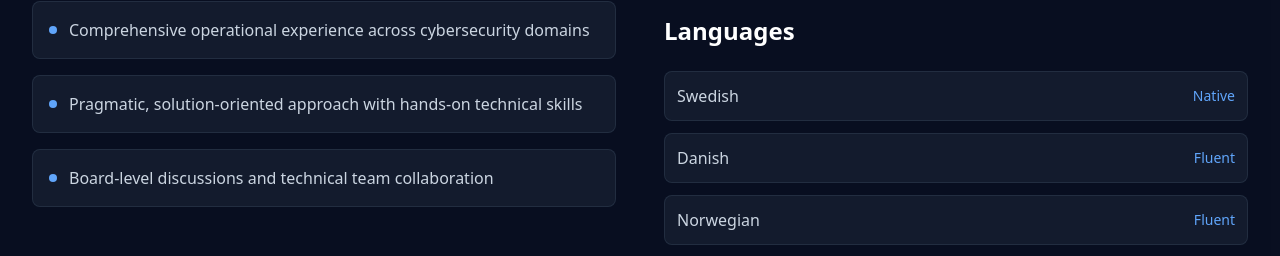
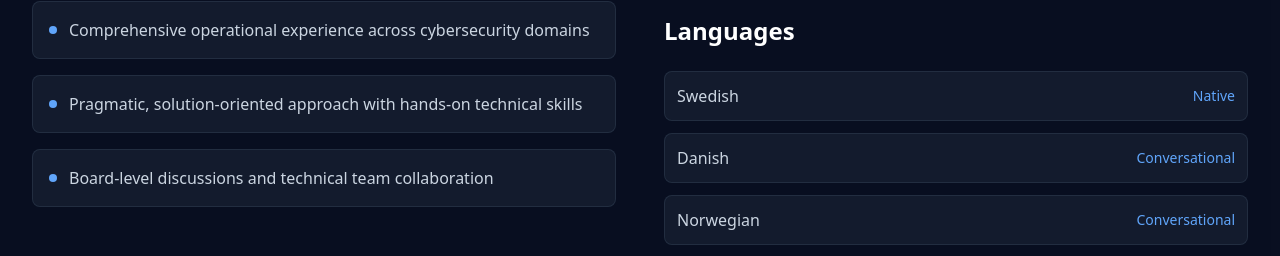
Before and after one commit to fredrik-hansen/pki-ad, a React (Vite) app: page / in a window 1280 px wide. Shown: the part 1333-1589 px from the top of the page. Built offline with nearby package versions, Linux system fonts and the light colour scheme.

Commit message:
Code edited in Lovable Code Editor
Edited UI in Lovable

```diff
--- a/src/components/About.tsx
+++ b/src/components/About.tsx
@@ -16,8 +16,8 @@ export const About = () => {
 
   const languages = [
     { name: "Swedish", level: "Native" },
-    { name: "Danish", level: "Fluent" },
-    { name: "Norwegian", level: "Fluent" },
+    { name: "Danish", level: "Conversational" },
+    { name: "Norwegian", level: "Conversational" },
     { name: "English", level: "Fluent" },
     { name: "Spanish", level: "Beginner" },
     { name: "Catalan", level: "Beginner" },
```
